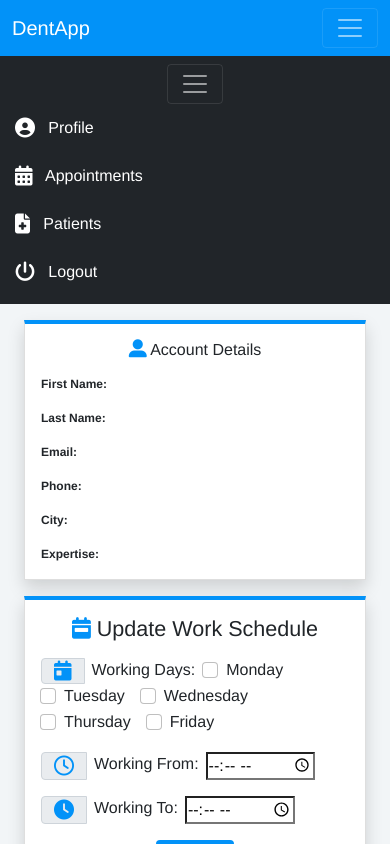
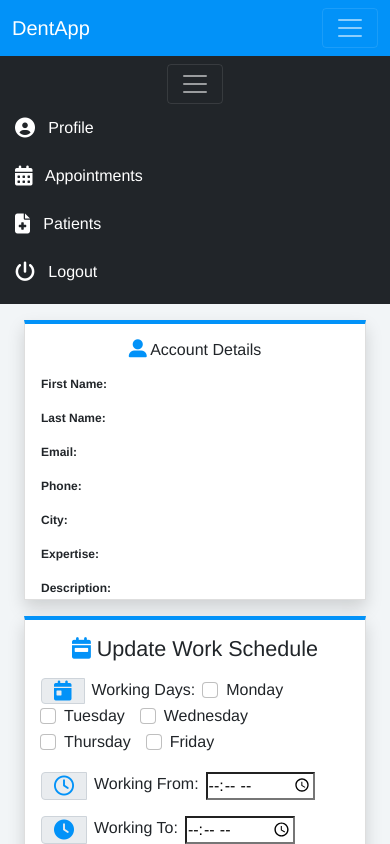
Before and after one commit to ibobev/dent-appointment-system, a Vue app in the folder client/: page /dentist/profile in a window 390 px wide. Shown: the top 844 px of the page. Built offline with nearby package versions, Linux system fonts and the light colour scheme; no server answers.

Commit message:
Responsive Work Hours card

```diff
--- a/client/src/components/UpdateWorkingHours.vue
+++ b/client/src/components/UpdateWorkingHours.vue
@@ -89,8 +89,7 @@
 <style scoped>
 #update-working-hours{
   border-top: 4px solid #0292f8;
-  height:260px;
-  max-height: 415px;
+  height:280px;
 }
 
 button {
--- a/client/src/views/Dentist/Profile.vue
+++ b/client/src/views/Dentist/Profile.vue
@@ -53,7 +53,7 @@ p {
 
 .account-card {
   border-top: 4px solid #0292f8;
-  height:260px;
+  height:280px;
   overflow-y: scroll;
 }
 
```
